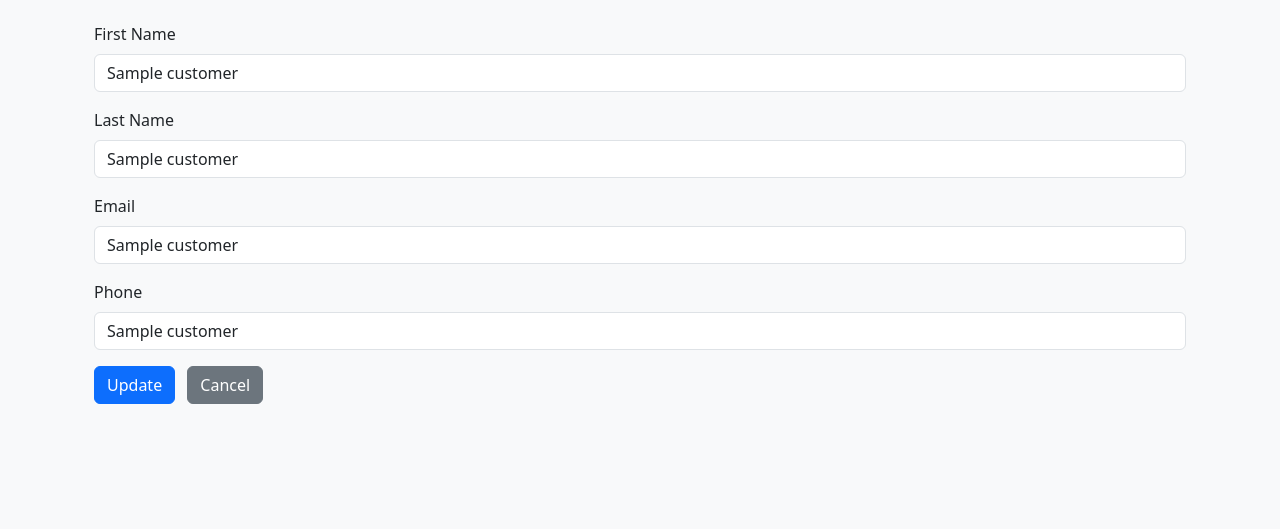
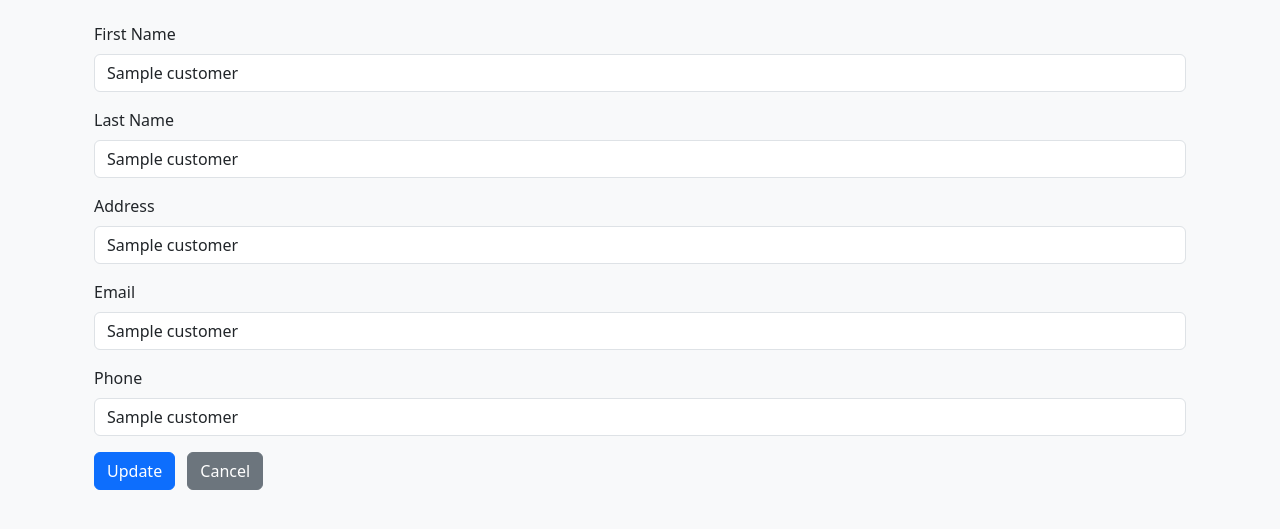
Before and after one commit to jimxshaw/ByteBoxFA2025, a Flask app: page /customers/1/edit in a window 1280 px wide. Shown: the part 224-753 px from the top of the page. Run offline with Flask 3, Linux system fonts and the light colour scheme; a database or web service that is not in the repository returns one stand-in record (values such as "Sample title"); some libraries are stand-ins or nearby versions.

Commit message:
Fix bugs.

```diff
--- a/app/templates/customers/edit.html
+++ b/app/templates/customers/edit.html
@@ -7,13 +7,18 @@
   <h2 class="mb-4">Edit Customer #{{ customer[0] }}</h2>
   <form method="post">
     <div class="mb-3">
-      <label for="first_name" class="form-label">First Name</label>
-      <input type="text" class="form-control" id="first_name" name="first_name" value="{{ customer[1] }}" required>
+      <label for="firstname" class="form-label">First Name</label>
+      <input type="text" class="form-control" id="firstname" name="firstname" value="{{ customer[1] }}" required>
     </div>
 
     <div class="mb-3">
-      <label for="last_name" class="form-label">Last Name</label>
-      <input type="text" class="form-control" id="last_name" name="last_name" value="{{ customer[2] }}" required>
+      <label for="lastname" class="form-label">Last Name</label>
+      <input type="text" class="form-control" id="lastname" name="lastname" value="{{ customer[2] }}" required>
+    </div>
+
+    <div class="mb-3">
+      <label for="address" class="form-label">Address</label>
+      <input type="text" class="form-control" id="address" name="address" value="{{ customer[5] }}" required>
     </div>
 
     <div class="mb-3">
--- a/create.sql
+++ b/create.sql
@@ -1,6 +1,6 @@
 -- Customer Table
 CREATE TABLE Customer (
-    ID SERIAL PRIMARY KEY,
+    id INT GENERATED ALWAYS AS IDENTITY PRIMARY KEY,
     FirstName VARCHAR(50) NOT NULL,
     LastName VARCHAR(50) NOT NULL,
     Phone VARCHAR(15) NOT NULL,
```
Also changed, not shown: load.sql (+4 -4 lines).
